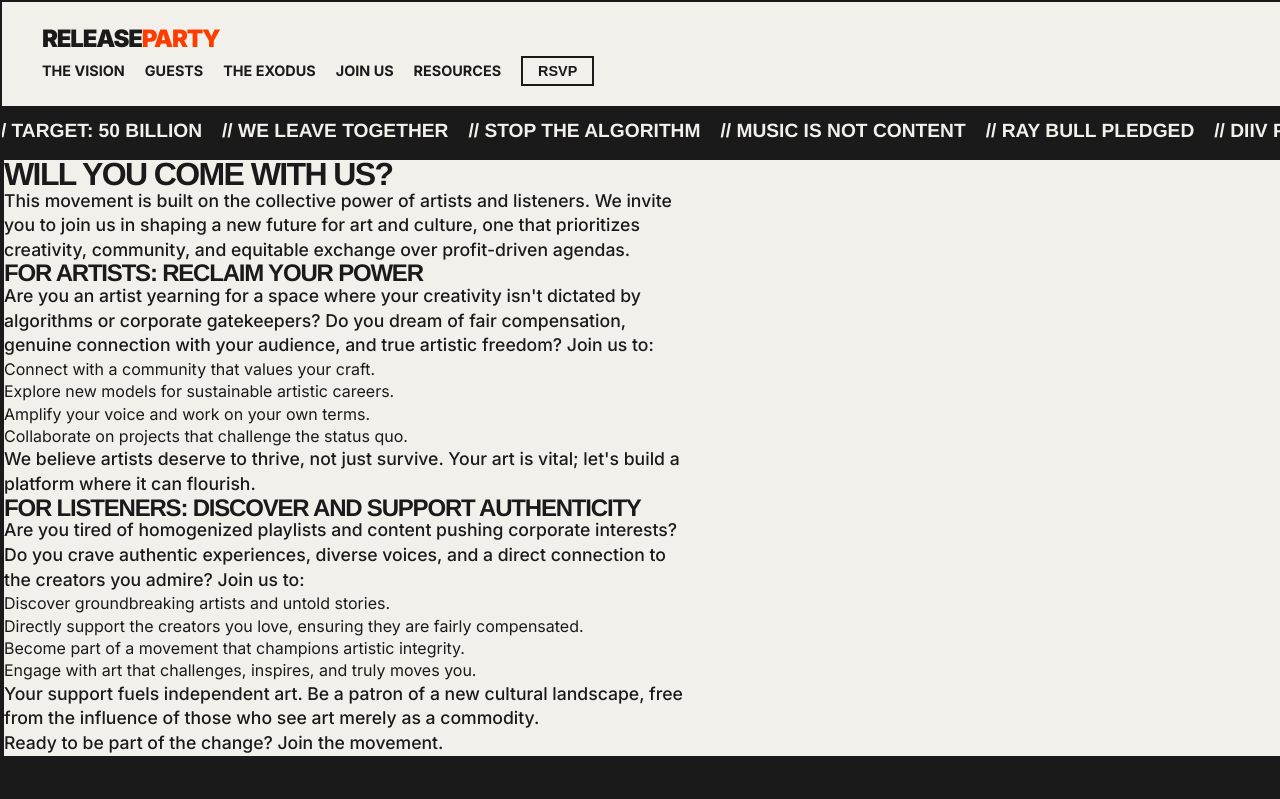
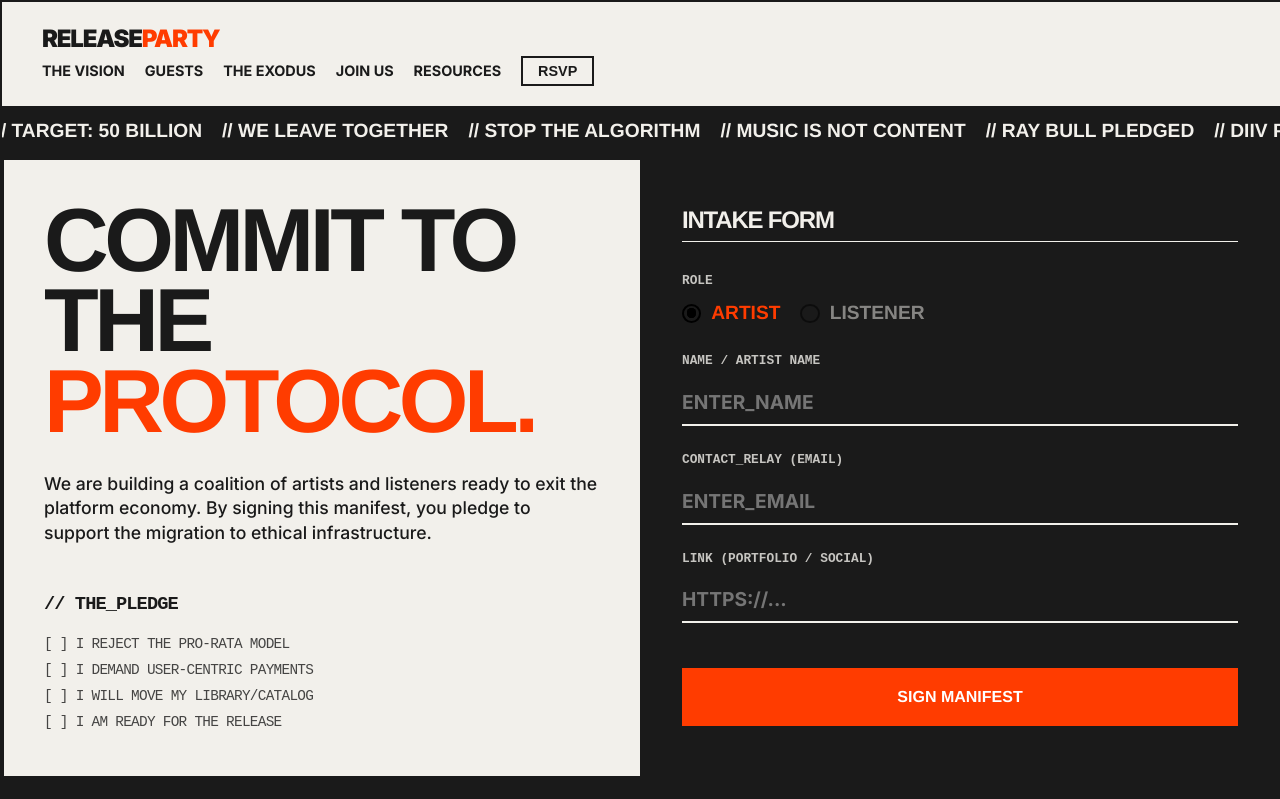
Before and after one commit to ang2990/releaseparty, a SvelteKit app: page /join in a window 1280 px wide. Shown: the top 799 px of the page. Built offline with nearby package versions, Linux system fonts and the light colour scheme.

Commit message:
FEAT: Implement Join page form with Google Sheets backend stub
- Redesign Join page with split layout (Manifesto/Form)

- Add Intake Form with Role, Name, Email, Link fields

- Add server action for handling form submission

- Add stub for Google Apps Script integration

```diff
--- /dev/null
+++ b/src/routes/join/+page.server.ts
@@ -0,0 +1,60 @@
+import type { Actions } from './$types';
+
+// TODO: Replace this with your deployed Google Apps Script Web App URL
+// Tutorial:
+// 1. Create a Google Sheet.
+// 2. Extensions > Apps Script.
+// 3. Paste code to handle doPost(e) -> sheet.appendRow(...).
+// 4. Deploy > New Deployment > Type: Web App > Who has access: Anyone.
+// 5. Copy URL here.
+const GOOGLE_SHEET_ENDPOINT = 'https://script.google.com/macros/s/REPLACE_ME_WITH_REAL_ID/exec';
+
+export const actions = {
+    default: async ({ request }) => {
+        const data = await request.formData();
+        const name = data.get('name');
+        const email = data.get('email');
+        const link = data.get('link');
+        const role = data.get('role');
+
+        const timestamp = new Date().toISOString();
+
+        // payload for Google Sheets
+        // Apps Script expects JSON usually if we write the script that way,
+        // or form-data. Simple JSON is easiest.
+        const payload = {
+            timestamp,
+            role,
+            name,
+            email,
+            link
+        };
+
+        try {
+            if (GOOGLE_SHEET_ENDPOINT.includes('REPLACE_ME')) {
+                console.log('MOCK SUBMISSION (Endpoint not configured):', payload);
+                // Simulate delay
+                await new Promise(r => setTimeout(r, 1000));
+                return { success: true, message: 'Mock submission successful. Configure Google Sheet URL.' };
+            }
+
+            const response = await fetch(GOOGLE_SHEET_ENDPOINT, {
+                method: 'POST',
+                headers: {
+                    'Content-Type': 'application/json' // Or 'application/x-www-form-urlencoded' depending on script
+                },
+                body: JSON.stringify(payload) // Assuming the script handles JSON body
+            });
+
+            if (!response.ok) {
+                console.error('Google Sheet Error:', response.statusText);
+                return { success: false, error: 'Failed to record entry.' };
+            }
+
+            return { success: true };
+        } catch (err) {
+            console.error('Submission Error:', err);
+            return { success: false, error: 'Connection failed.' };
+        }
+    }
+} satisfies Actions;
--- a/src/routes/join/+page.svelte
+++ b/src/routes/join/+page.svelte
@@ -1,43 +1,182 @@
 <script lang="ts">
-  // You can add Svelte-specific logic here if needed
+    import { enhance } from '$app/forms';
+
+    let submitting = $state(false);
+    let success = $state(false);
+
+    // Form enhancement to handle loading state
+    const handleSubmit = () => {
+        submitting = true;
+        return async ({ result, update }) => {
+            submitting = false;
+            if (result.type === 'success') {
+                success = true;
+            }
+            await update();
+        };
+    };
 </script>
 
+<svelte:head>
+    <title>JOIN | Release Party</title>
+</svelte:head>
+
 <div class="grid-container">
-  <h1 class="text-4xl font-bold mb-6">Will You Come With Us?</h1>
-  <p class="text-lg mb-4">
-    This movement is built on the collective power of artists and listeners. We invite you to join us in shaping a new future for art and culture, one that prioritizes creativity, community, and equitable exchange over profit-driven agendas.
-  </p>
+    <div class="grid-row grid-2-col">
+        <!-- LEFT: MANIFESTO -->
+        <div class="grid-item">
+            <h1 class="text-huge">Commit to the <span class="text-accent">Protocol.</span></h1>
+            <p style="margin-top: 30px;">
+                We are building a coalition of artists and listeners ready to exit the platform economy.
+                By signing this manifest, you pledge to support the migration to ethical infrastructure.
+            </p>
 
-  <h2 class="text-3xl font-semibold mb-4">For Artists: Reclaim Your Power</h2>
-  <p class="text-md mb-4">
-    Are you an artist yearning for a space where your creativity isn't dictated by algorithms or corporate gatekeepers? Do you dream of fair compensation, genuine connection with your audience, and true artistic freedom? Join us to:
-  </p>
-  <ul class="list-disc list-inside mb-4 ml-4">
-    <li>Connect with a community that values your craft.</li>
-    <li>Explore new models for sustainable artistic careers.</li>
-    <li>Amplify your voice and work on your own terms.</li>
-    <li>Collaborate on projects that challenge the status quo.</li>
-  </ul>
-  <p class="text-md mb-6">
-    We believe artists deserve to thrive, not just survive. Your art is vital; let's build a platform where it can flourish.
-  </p>
+            <div style="margin-top: 50px;">
+                <h3 style="margin-bottom: 20px; font-family: 'Courier New', monospace;">// THE_PLEDGE</h3>
+                <ul class="font-mono" style="list-style: none; font-size: 0.9rem; line-height: 1.8; opacity: 0.8;">
+                    <li>[ ] I REJECT THE PRO-RATA MODEL</li>
+                    <li>[ ] I DEMAND USER-CENTRIC PAYMENTS</li>
+                    <li>[ ] I WILL MOVE MY LIBRARY/CATALOG</li>
+                    <li>[ ] I AM READY FOR THE RELEASE</li>
+                </ul>
+            </div>
+        </div>
 
-  <h2 class="text-3xl font-semibold mb-4">For Listeners: Discover and Support Authenticity</h2>
-  <p class="text-md mb-4">
-    Are you tired of homogenized playlists and content pushing corporate interests? Do you crave authentic experiences, diverse voices, and a direct connection to the creators you admire? Join us to:
-  </p>
-  <ul class="list-disc list-inside mb-4 ml-4">
-    <li>Discover groundbreaking artists and untold stories.</li>
-    <li>Directly support the creators you love, ensuring they are fairly compensated.</li>
-    <li>Become part of a movement that champions artistic integrity.</li>
-    <li>Engage with art that challenges, inspires, and truly moves you.</li>
-  </ul>
-  <p class="text-md mb-6">
-    Your support fuels independent art. Be a patron of a new cultural landscape, free from the influence of those who see art merely as a commodity.
-  </p>
+        <!-- RIGHT: INTAKE FORM -->
+        <div class="grid-item" style="background: var(--text-color); color: var(--bg-color);">
+            {#if success}
+                <div style="text-align: center; height: 100%; display: flex; flex-direction: column; justify-content: center; align-items: center;">
+                    <h2 class="text-large text-accent" style="margin-bottom: 20px;">CONFIRMED</h2>
+                    <p>Your signal has been received.</p>
+                    <p style="font-family: 'Courier New', monospace; margin-top: 20px;">ID_TAG: PENDING_GENERATION</p>
+                    <button class="btn btn-outline" style="margin-top: 40px; border-color: var(--bg-color); color: var(--bg-color);" onclick={() => success = false}>REGISTER_ANOTHER</button>
+                </div>
+            {:else}
+                <h2 style="margin-bottom: 30px; border-bottom: 1px solid var(--bg-color); padding-bottom: 10px;">Intake Form</h2>
 
-  <p class="text-xl font-bold text-center mt-8">
-    Ready to be part of the change? Join the movement.
-  </p>
-  <!-- You might add a link or button here for actual joining/sign-up -->
+                <form method="POST" use:enhance={handleSubmit} class="join-form">
+                    <div class="form-group">
+                        <label for="role">ROLE</label>
+                        <div class="radio-group">
+                            <label class="radio-option">
+                                <input type="radio" name="role" value="ARTIST" required checked>
+                                <span>ARTIST</span>
+                            </label>
+                            <label class="radio-option">
+                                <input type="radio" name="role" value="LISTENER" required>
+                                <span>LISTENER</span>
+                            </label>
+                        </div>
+                    </div>
+
+                    <div class="form-group">
+                        <label for="name">NAME / ARTIST NAME</label>
+                        <input type="text" id="name" name="name" placeholder="ENTER_NAME" required>
+                    </div>
+
+                    <div class="form-group">
+                        <label for="email">CONTACT_RELAY (EMAIL)</label>
+                        <input type="email" id="email" name="email" placeholder="ENTER_EMAIL" required>
+                    </div>
+
+                    <div class="form-group">
+                        <label for="link">LINK (PORTFOLIO / SOCIAL)</label>
+                        <input type="url" id="link" name="link" placeholder="HTTPS://...">
+                    </div>
+
+                    <button class="btn" style="width: 100%; margin-top: 20px;" disabled={submitting}>
+                        {submitting ? 'TRANSMITTING...' : 'SIGN MANIFEST'}
+                    </button>
+                </form>
+            {/if}
+        </div>
+    </div>
 </div>
+
+<style>
+    .join-form {
+        display: flex;
+        flex-direction: column;
+        gap: 25px;
+    }
+
+    .form-group {
+        display: flex;
+        flex-direction: column;
+        gap: 10px;
+    }
+
+    label {
+        font-family: 'Courier New', monospace;
+        font-weight: 700;
+        font-size: 0.8rem;
+        opacity: 0.8;
+    }
+
+    input[type="text"],
+    input[type="email"],
+    input[type="url"] {
+        background: transparent;
+        border: none;
+        border-bottom: 2px solid var(--bg-color);
+        color: var(--bg-color);
+        padding: 10px 0;
+        font-family: var(--font-main);
+        font-size: 1.2rem;
+        font-weight: 700;
+        outline: none;
+        border-radius: 0;
+    }
+
+    input:focus {
+        border-color: var(--accent-color);
+    }
+
+    /* Custom Radio */
+    .radio-group {
+        display: flex;
+        gap: 20px;
+    }
+
+    .radio-option {
+        display: flex;
+        align-items: center;
+        gap: 10px;
+        cursor: pointer;
+        font-family: var(--font-heading);
+        font-size: 1.2rem;
+        font-weight: 900;
+        opacity: 0.5;
+        transition: opacity 0.2s;
+    }
+
+    .radio-option:has(input:checked) {
+        opacity: 1;
+        color: var(--accent-color);
+    }
+
+    input[type="radio"] {
+        appearance: none;
+        width: 1.2rem;
+        height: 1.2rem;
+        border: 2px solid currentColor;
+        border-radius: 50%;
+        display: grid;
+        place-content: center;
+    }
+
+    input[type="radio"]::before {
+        content: "";
+        width: 0.6rem;
+        height: 0.6rem;
+        border-radius: 50%;
+        transform: scale(0);
+        transition: 0.1s transform ease-in-out;
+        box-shadow: inset 1em 1em currentColor;
+        background-color: currentColor;
+    }
+
+    input[type="radio"]:checked::before {
+        transform: scale(1);
+    }
+</style>
```
Also changed, not shown: .gemini/settings.json.
